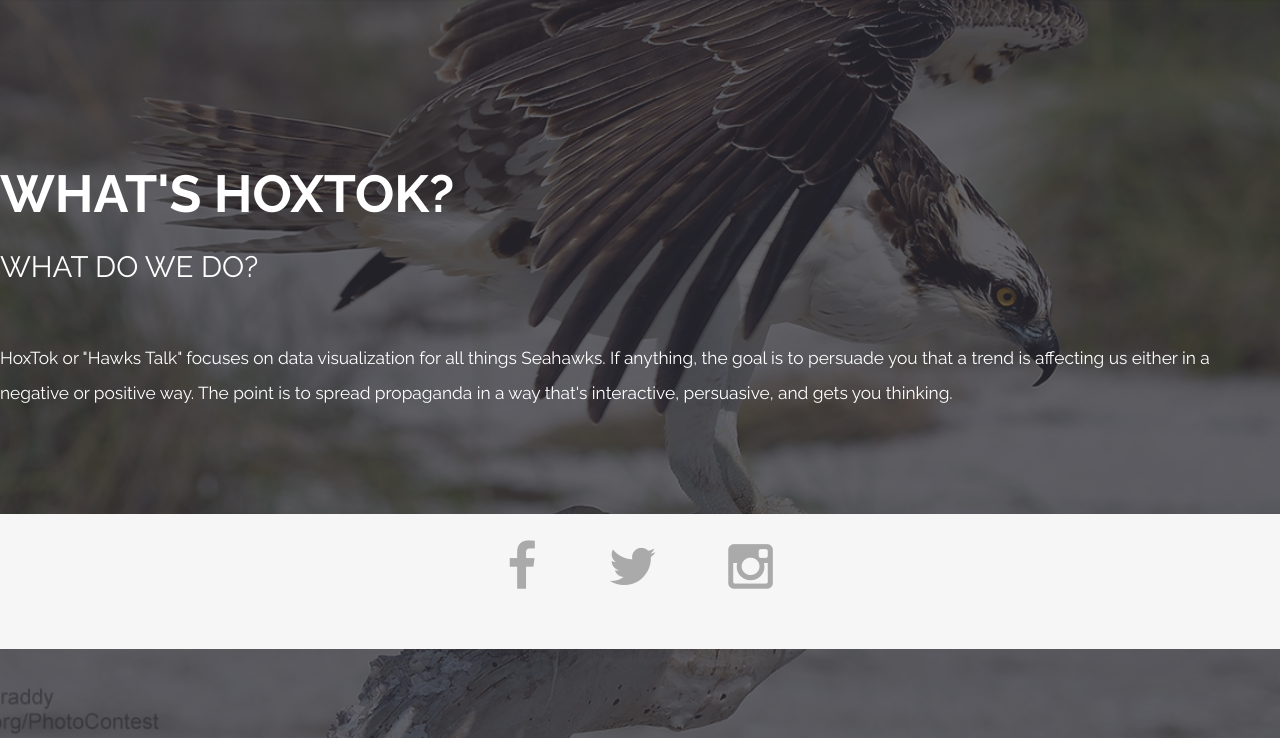
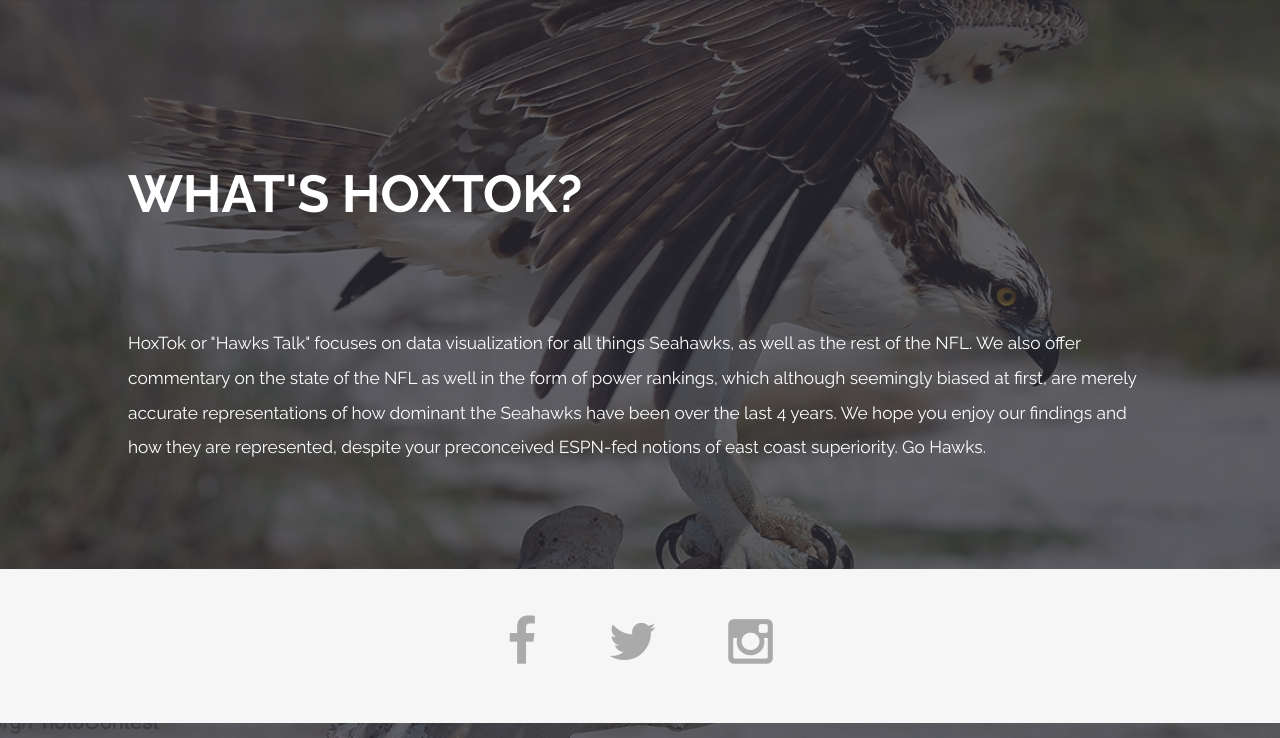
Before and after one commit to andyt338/HoxTok, a PHP site: page / in a window 1280 px wide. Shown: the part 62-800 px from the top of the page. Run offline with PHP 8.4, Linux system fonts and the light colour scheme.

Commit message:
updates to index, power rankings page

```diff
--- a/css/style.css
+++ b/css/style.css
@@ -1038,7 +1038,7 @@
 /* Footer */
 
 	#footer {
-		padding: 2em 0 .2em 0;
+		padding: 3.2em 0 .1em 0;
 		background: #f6f6f6;
 		color: #aaa;
 		text-align: center;
--- a/index.html
+++ b/index.html
@@ -33,17 +33,16 @@
 			</nav>
 		</header>
 
-		<section id="one" class="wrapper style1">
+		<section style="width:80%; margin:auto" id="one" class="wrapper style1">
 			<div class="container 75%">
 				<div class="row 200%">
 					<div class="6u 12u$(medium)">
 						<header class="major">
 							<h2>What's HoxTok?</h2>
-							<p>What do we do?</p>
 						</header>
 					</div>
 					<div class="6u$ 12u$(medium)">
-						<p>HoxTok or "Hawks Talk" focuses on data visualization for all things Seahawks.  If anything, the goal is to persuade you that a trend is affecting us either in a negative or positive way.  The point is to spread propaganda in a way that's interactive, persuasive, and gets you thinking.</p>
+						<p>HoxTok or "Hawks Talk" focuses on data visualization for all things Seahawks, as well as the rest of the NFL. We also offer commentary on the state of the NFL as well in the form of power rankings, which although seemingly biased at first, are merely accurate representations of how dominant the Seahawks have been over the last 4 years. We hope you enjoy our findings and how they are represented, despite your preconceived ESPN-fed notions of east coast superiority. Go Hawks.</p>
 					</div>
 				</div>
 			</div>
--- a/powerrankings.html
+++ b/powerrankings.html
@@ -41,13 +41,13 @@
 					<p>Here is where we deliver you weekly NFL Power Rankings,</p>
 					<p>brought to you by yours truly.</p>
 				</header>
-				<a href="#" class="image fit"><img src="images/marshawn.jpg" alt="" /></a>
+				<a href="#" class="image fit"><img style="width:80%; margin:auto" src="images/marshawn.jpg" alt="" /></a>
 			    <script>
 			    $(function(){
 			      $("#includedContent").load("week_11_2013_rankings.html");
 			    });
 			    </script>
-			    <div id="includedContent"></div>
+			    <div style="width:80%; margin:auto" id="includedContent"></div>
 			</div>
 		</section>
 
```
Also changed, not shown: js/donut3d.js (line endings or trailing spaces).
